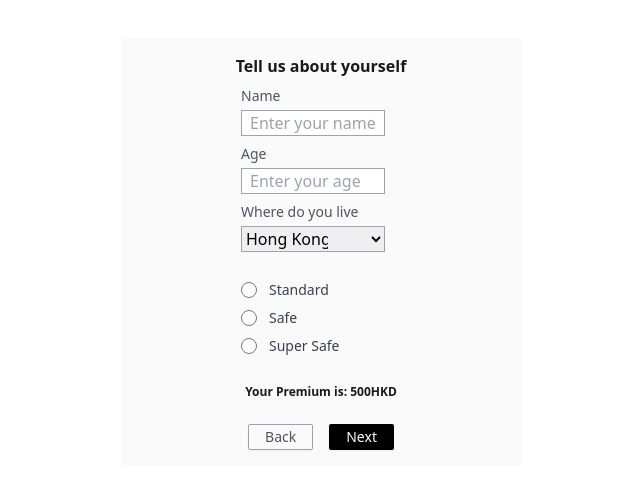
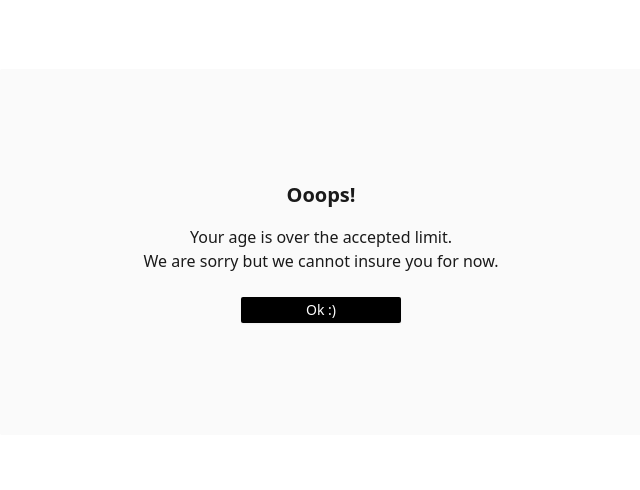
Before and after one commit to iAnisdev/covergo_task, a Vue app: page /form in a window 1280 px wide. Shown: the part 148-638 px from the top of the page, without its empty margins (319-959 px from the left). Built offline with nearby package versions, Linux system fonts and the light colour scheme.

Commit message:
error message layout

```diff
--- a/src/views/formView.vue
+++ b/src/views/formView.vue
@@ -1,12 +1,12 @@
 <template>
   <div class=" max-w-4xl mx-auto py-4 px-2 sm:px-6 lg:px-8">
-    <div class="bg-nuetral-50 rounded-lg">
+    <div class="bg-nuetral-50 rounded-lg" v-if="showForm">
       <div class="px-6 sm:px-16">
         <div class="lg:self-center">
           <h2 class="text-small font-bold text-[#1A1A1A] sm:text-small text-center">
             <span class="block">Tell us about yourself</span>
           </h2>
-          <form class="px-6  w-52">
+          <form class="px-6 w-52">
             <div class="mt-2">
               <label for="name" class="block text-sm text-gray-600">Name</label>
               <div class="mt-1">
@@ -56,6 +56,24 @@
         </div>
       </div>
     </div>
+    <div v-else>
+
+  <div class="text-center max-w-4xl mx-auto py-4 px-2 sm:px-6 lg:px-8">
+    <div class="bg-nuetral-50 rounded-lg">
+      <div class="pt-10 pb-12 px-6 sm:pt-16 sm:px-16 lg:py-16 lg:pr-0 xl:py-20 xl:px-20">
+        <div class="lg:self-center">
+          <h2 class="text-xl font-bold text-[#1A1A1A] sm:text-xl">
+            <span class="block">Ooops!</span>
+          </h2>
+          <p class="mt-4 text-base leading-6 text-[#1A1A1A]">Your age is over the accepted limit.</p>
+          <p class="text-base leading-6 text-[#1A1A1A]">We are sorry but we cannot insure you for now.</p>
+          <button type="button"
+            class="inline-flex items-center mt-6 border border-transparent text-sm leading-4 bg-black px-16 py-1 font-medium rounded-sm shadow-sm text-white">Ok :)</button>
+        </div>
+      </div>
+    </div>
+  </div>
+    </div>
   </div>
 </template>
 
@@ -65,6 +83,7 @@ export default defineComponent({
   name: 'StartView',
   data() {
     return {
+      showForm: false,
       packages: [
         {
           name: 'standard',
```
